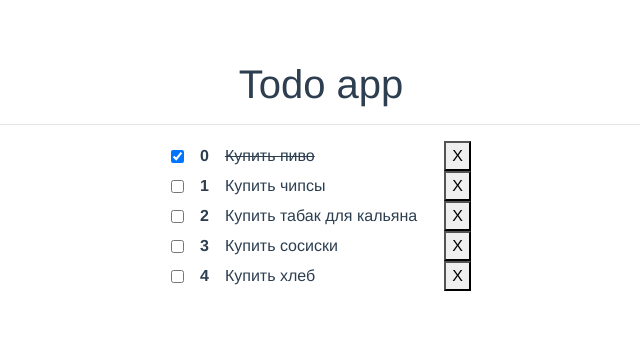
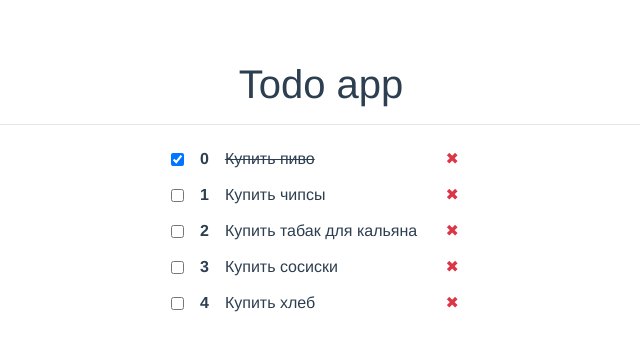
Before and after one commit to SGRashid/Vue_Todo_List, a Vue app: page / in a window 1280 px wide. Shown: the top 350 px of the page, without its empty margins (319-959 px from the left). Built offline with nearby package versions, Linux system fonts and the light colour scheme.

Commit message:
some changes

```diff
--- a/src/components/TodoItem.vue
+++ b/src/components/TodoItem.vue
@@ -4,7 +4,7 @@
         <strong class="ml-3">{{todo.id}}</strong>
         <span class="ml-3" v-if="!todo.complited">{{ todo.title }}</span>
         <span class="ml-3" v-else style="text-decoration: line-through">{{ todo.title }}</span>
-        <button class="ml-auto">X</button>
+        <button class="btn btn-outline-danger border-0 ml-auto">&#10006;</button>
     </li>
 </template>
 <script>
```
